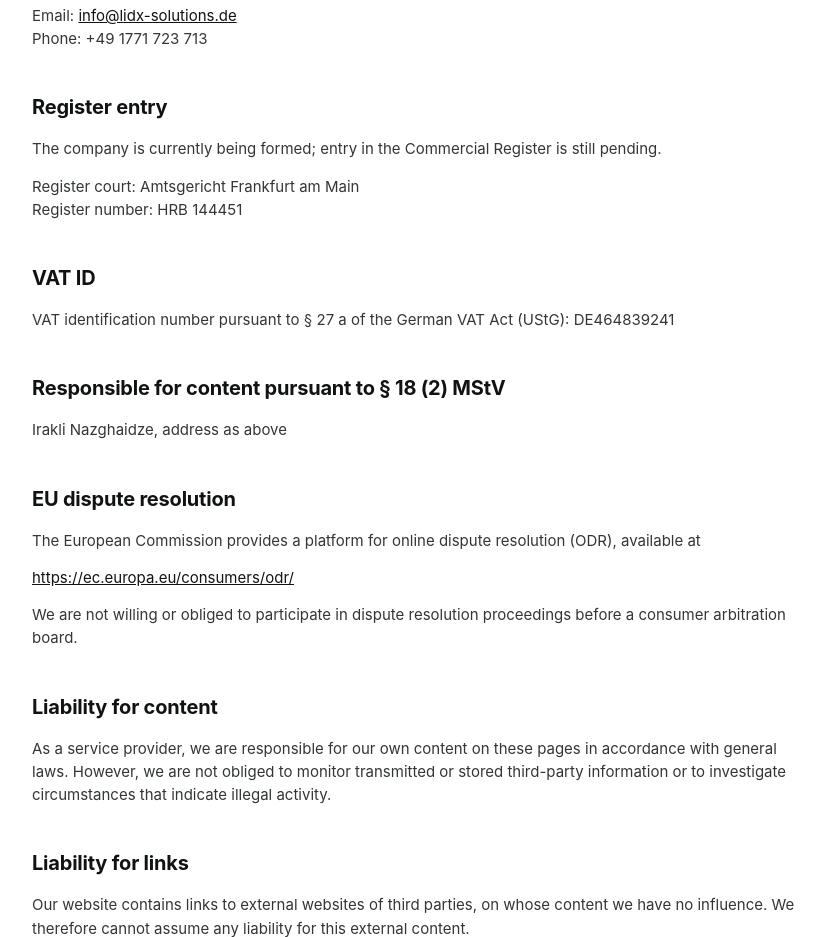
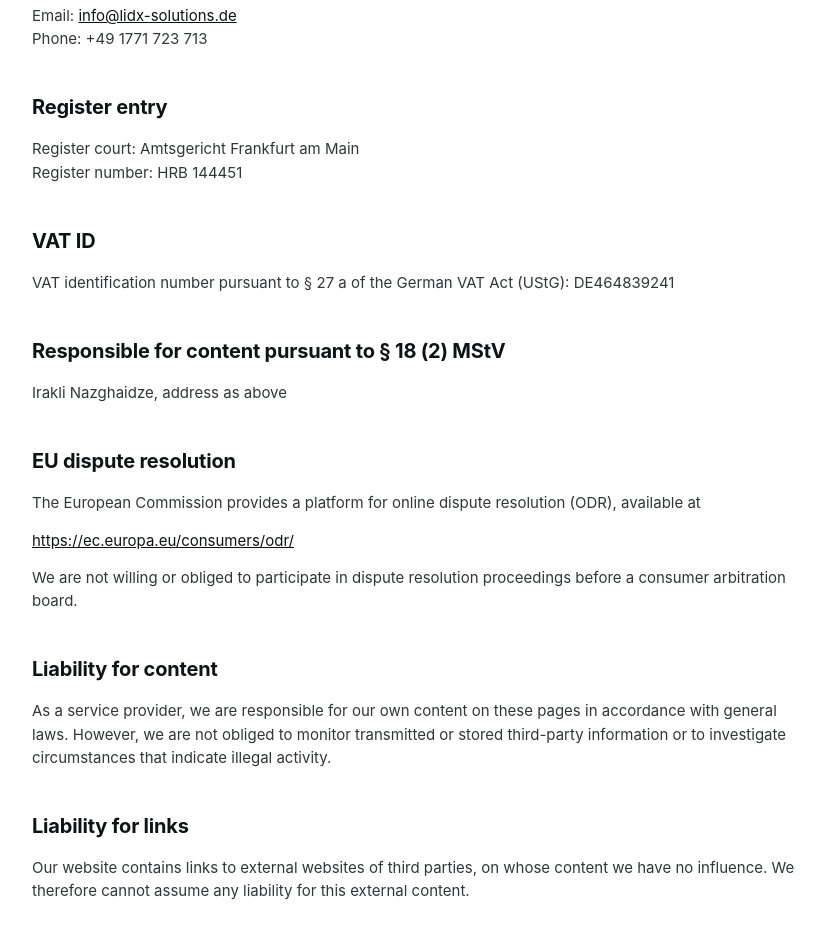
Before and after one commit to IrakliNaz/LIDx_Website, a plain HTML site: page impressum.html in a window 1280 px wide. Shown: the part 780-1717 px from the top of the page, without its empty margins (218-1043 px from the left). Drawn offline with Linux system fonts and the light colour scheme.

Commit message:
Remove company formation notice from impressum.html
Removed pending registration notice from impressum.

```diff
--- a/impressum.html
+++ b/impressum.html
@@ -340,9 +340,6 @@
         </p>
 
         <h2 data-en="Register entry" data-de="Registereintrag">Register entry</h2>
-        <p data-en="The company is currently being formed; entry in the Commercial Register is still pending." data-de="Die Gesellschaft befindet sich derzeit in Gründung; die Eintragung ins Handelsregister ist noch nicht erfolgt.">
-          The company is currently being formed; entry in the Commercial Register is still pending.
-        </p>
         <p>
           <span data-en="Register court:" data-de="Registergericht:">Register court:</span> Amtsgericht Frankfurt am Main <br />
           <span data-en="Register number:" data-de="Registernummer:">Register number:</span> HRB 144451 <br />
```
